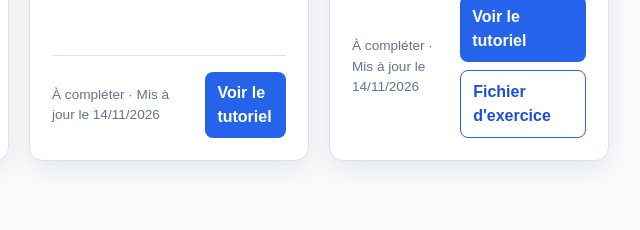
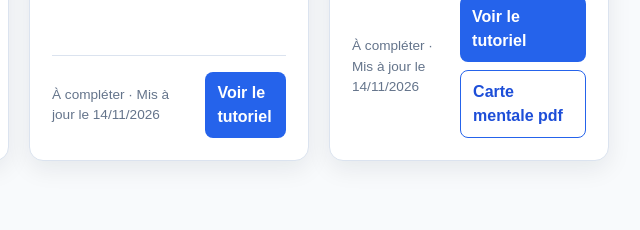
Before and after one commit to CecileBeckers/Tutoriels-word-excel, a plain HTML site: page index.html in a window 1280 px wide. Shown: the part 4309-4539 px from the top of the page, 321-961 px from the left. Drawn offline with Linux system fonts and the light colour scheme.

Commit message:
Update link2Label in index.html

```diff
--- a/index.html
+++ b/index.html
@@ -571,7 +571,7 @@
         keywords: ["formules", "NB", "NBVAL", "NB.SI", "NB.SI.ENS", "SOMME", "SOMME.SI", "SOMME.SI.ENS", "CONCATENER", "CONCAT", "&", "liste", "comptage", "somme", "intermédiaire"],
         link: "https://sainteclaireverviers-my.sharepoint.com/:u:/g/personal/beckers_cecile_sec_iscv_be/IQAa74ZzrXRbSL_DCMJnoU3wAd1wRINKfIyO3KYvVcjV0fM?e=nxKZM1",
         link2: "https://sainteclaireverviers-my.sharepoint.com/:u:/g/personal/beckers_cecile_sec_iscv_be/IQAa74ZzrXRbSL_DCMJnoU3wAd1wRINKfIyO3KYvVcjV0fM?e=vrrvtt",
-        link2Label: "Fichier d'exercice",
+        link2Label: "Carte mentale pdf",
         duration: "À compléter",
         description: "Excel : utiliser les formules NB, NBVAL, NB.SI, NB.SI.ENS, SOMME, SOMME.SI, SOMME.SI.ENS, &, CONCATENER, CONCAT et Liste.",
         level: "Intermédiaire",
```
